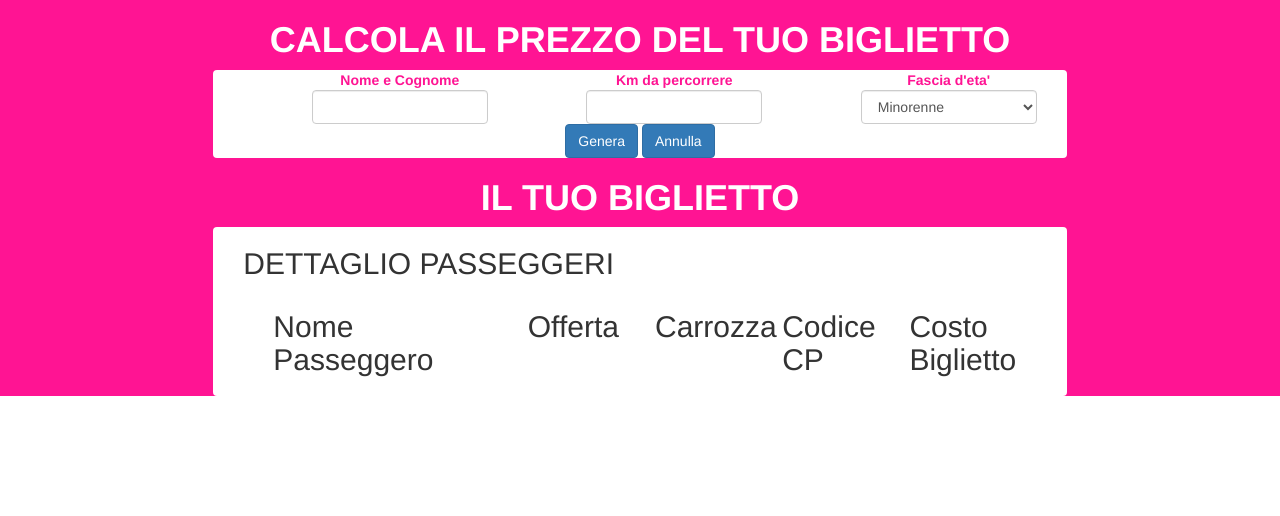
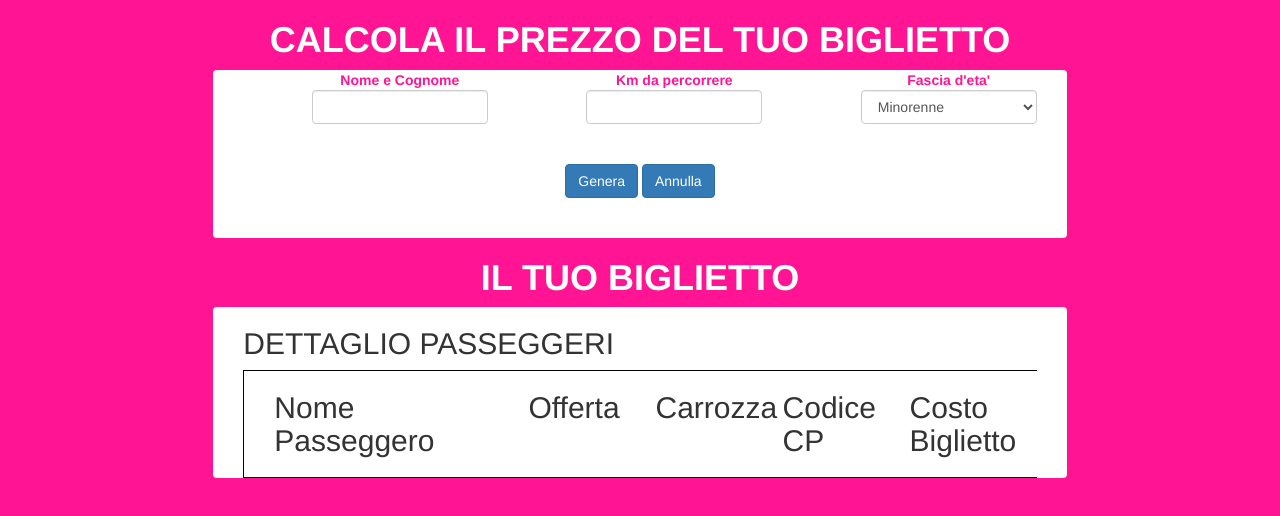
Before and after one commit to EzexnDev/js-biglietto-treno, a plain HTML site: page index.html in a window 1280 px wide. Drawn offline with nearby package versions, Linux system fonts and the light colour scheme.

Commit message:
Esercizio completo anche tasto annulla

```diff
--- a/css/style.css
+++ b/css/style.css
@@ -1,5 +1,7 @@
 .color{
     background-color: 	#ff1493;
+    height: 1080px;
+    max-width: 2000px;
 }
 
 .title{
@@ -25,3 +27,14 @@
 .priceContainer h2{
     text-align: left;
 }
+
+.resume{
+    border-top: 1px solid black;
+    border-bottom: 1px solid black;
+    border-left: 1px solid black;
+}
+
+.buttons{
+    padding-top: 40px;
+    padding-bottom: 40px;
+}
```
